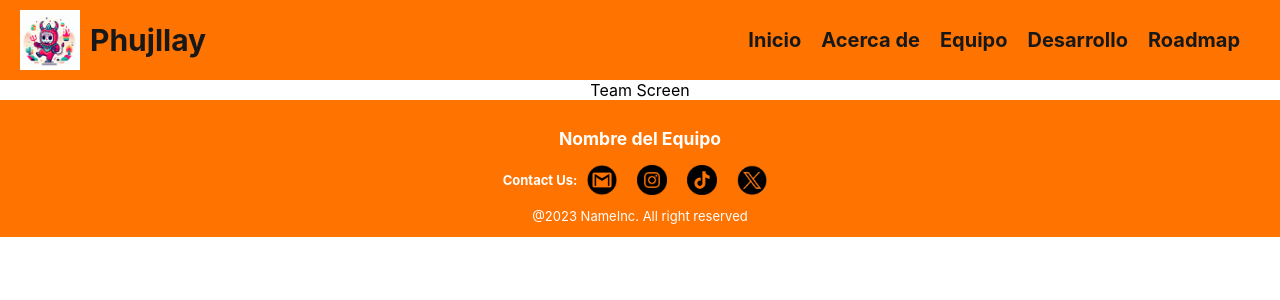
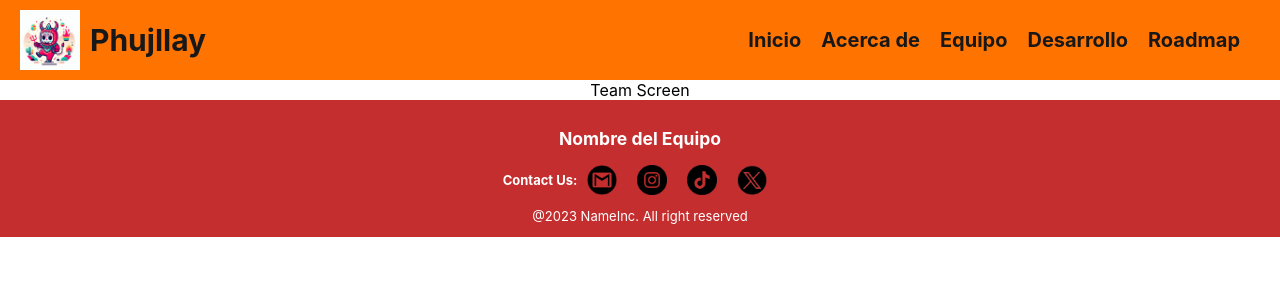
Before and after one commit to mamanidario19/Phujllay-Website, a React (Create React App) app: page /Team in a window 1280 px wide. Shown: the top 300 px of the page. Built offline with nearby package versions, Linux system fonts and the light colour scheme.

Commit message:
background-color change

```diff
--- a/src/components/Footer/Footer.css
+++ b/src/components/Footer/Footer.css
@@ -3,7 +3,7 @@ footer {
     flex-direction: column;
     justify-content: center;
     align-items: center;
-    background-color: #ff7300;
+    background-color: #C42E2F;
     color: #fff;
 
 }
```
